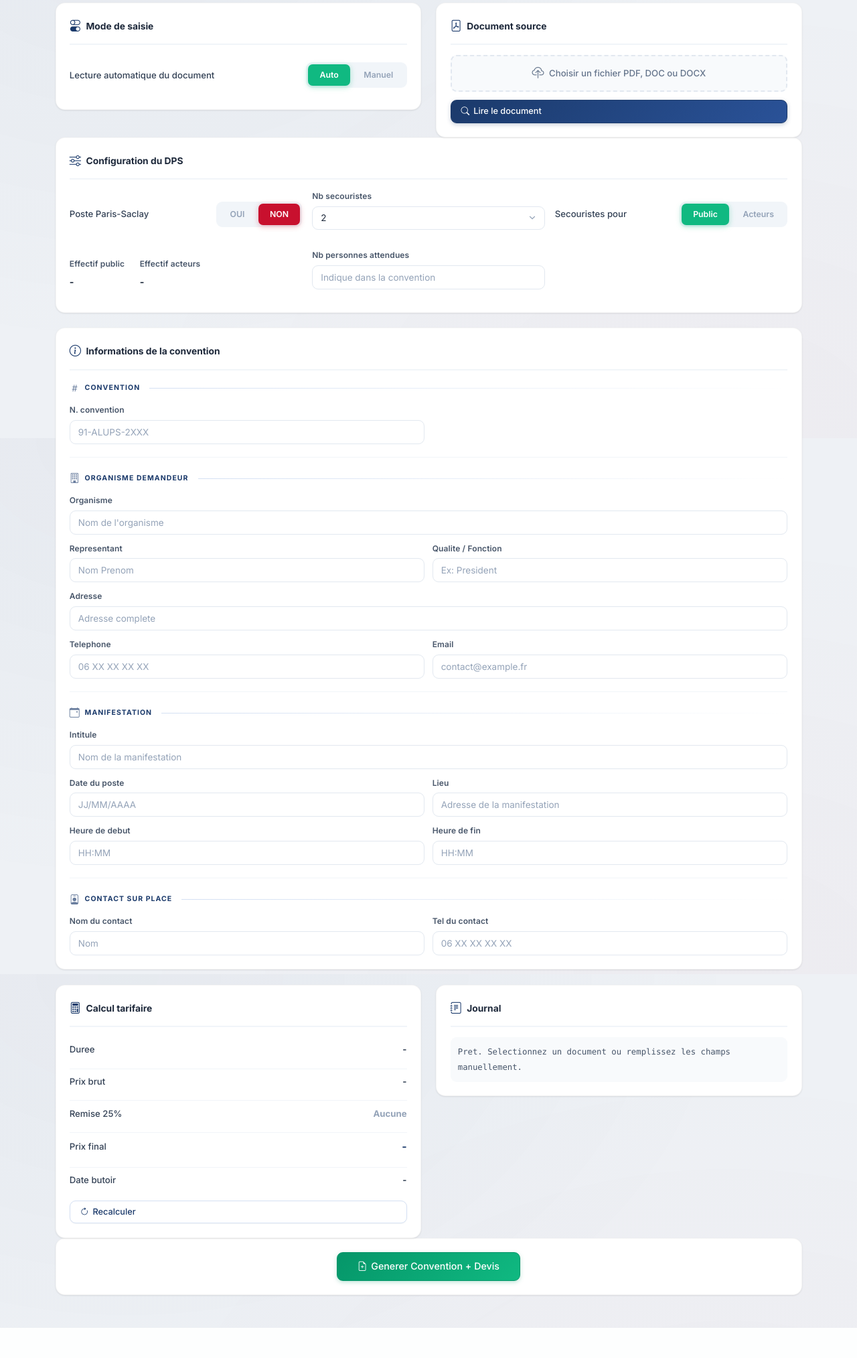
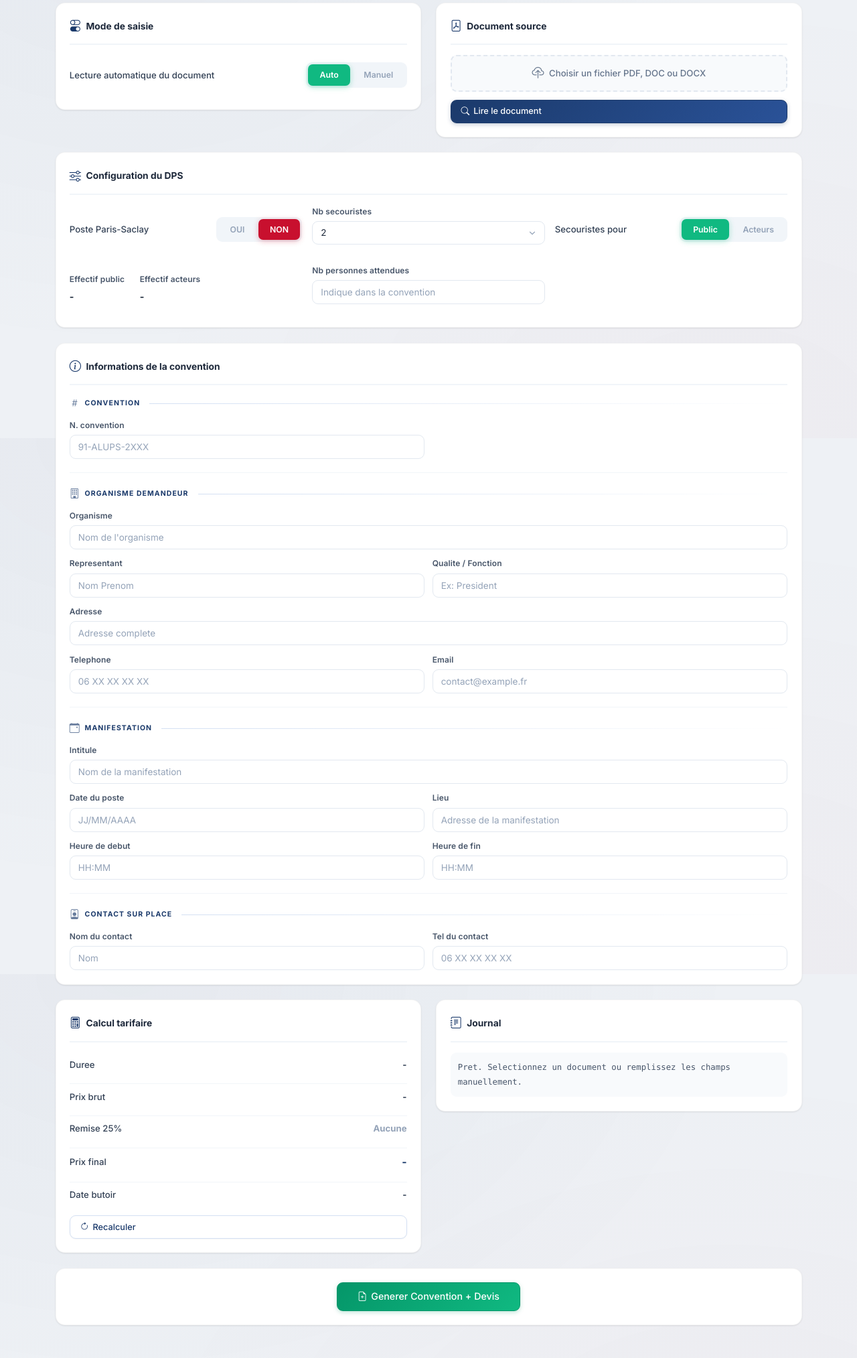
Before and after one commit to Arthur-91140/ALUPS-OPE, a Flask app: page /nouveau in a window 1280 px wide. Shown: the part 146-2173 px from the top of the page at 67% size. Before the commit the page ends 2128 px from the top, so only its background shows below. Run offline with Flask 3, Linux system fonts and the light colour scheme; the visitor is signed in with stand-in values (Sample User, id 1).

Commit message:
Correction de l'espacement entre les sections de l'editeur

```diff
--- a/templates/editeur.html
+++ b/templates/editeur.html
@@ -29,7 +29,7 @@ const DONNEES_INIT = {{ (poste.donnees if poste else '{}') | safe }};
     </div>
 
     <!-- Mode de saisie + Document source -->
-    <div class="admin-grid">
+    <div class="admin-grid" style="margin-bottom:1.5rem;">
         <div class="section">
             <div class="section-head"><i class="bi bi-toggles"></i> Mode de saisie</div>
             <div class="question">
@@ -189,7 +189,7 @@ const DONNEES_INIT = {{ (poste.donnees if poste else '{}') | safe }};
     </div>
 
     <!-- Calcul tarifaire + Journal -->
-    <div class="admin-grid">
+    <div class="admin-grid" style="margin-bottom:1.5rem;">
         <div class="section">
             <div class="section-head"><i class="bi bi-calculator"></i> Calcul tarifaire</div>
             <div class="detail-checks">
```
